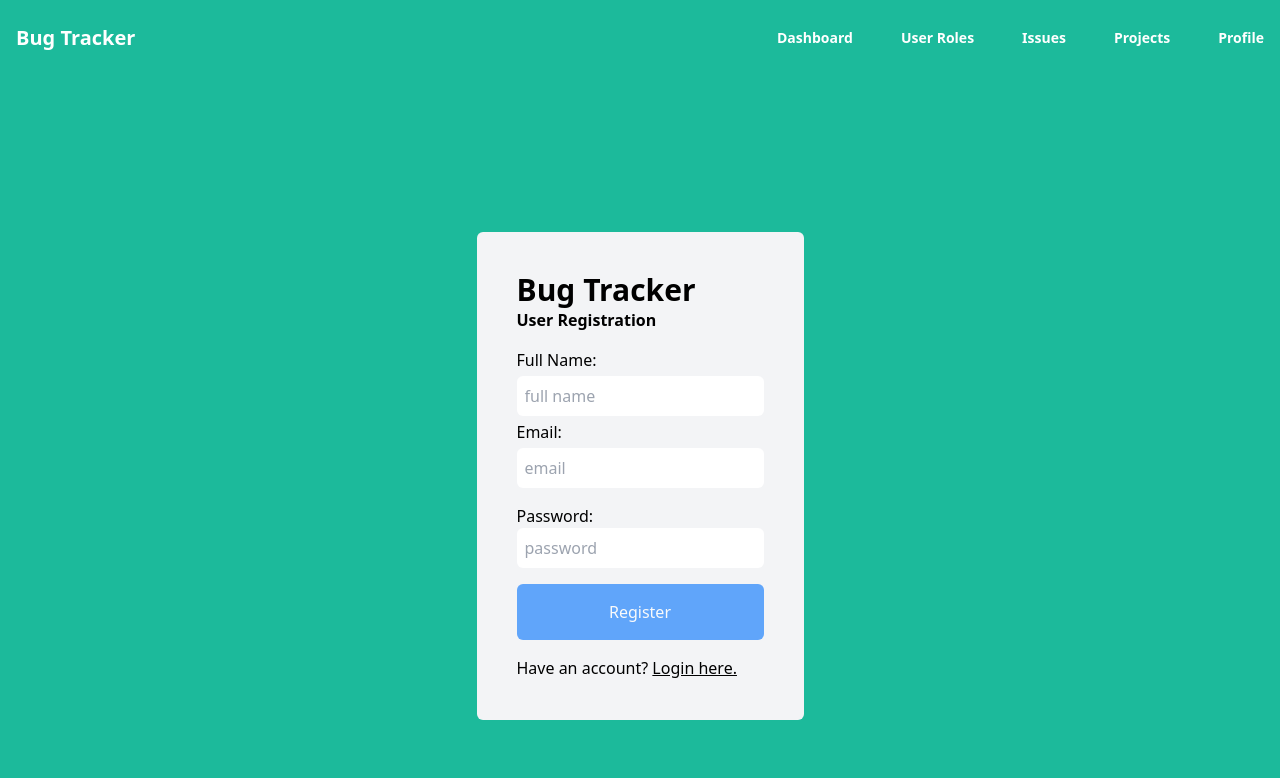
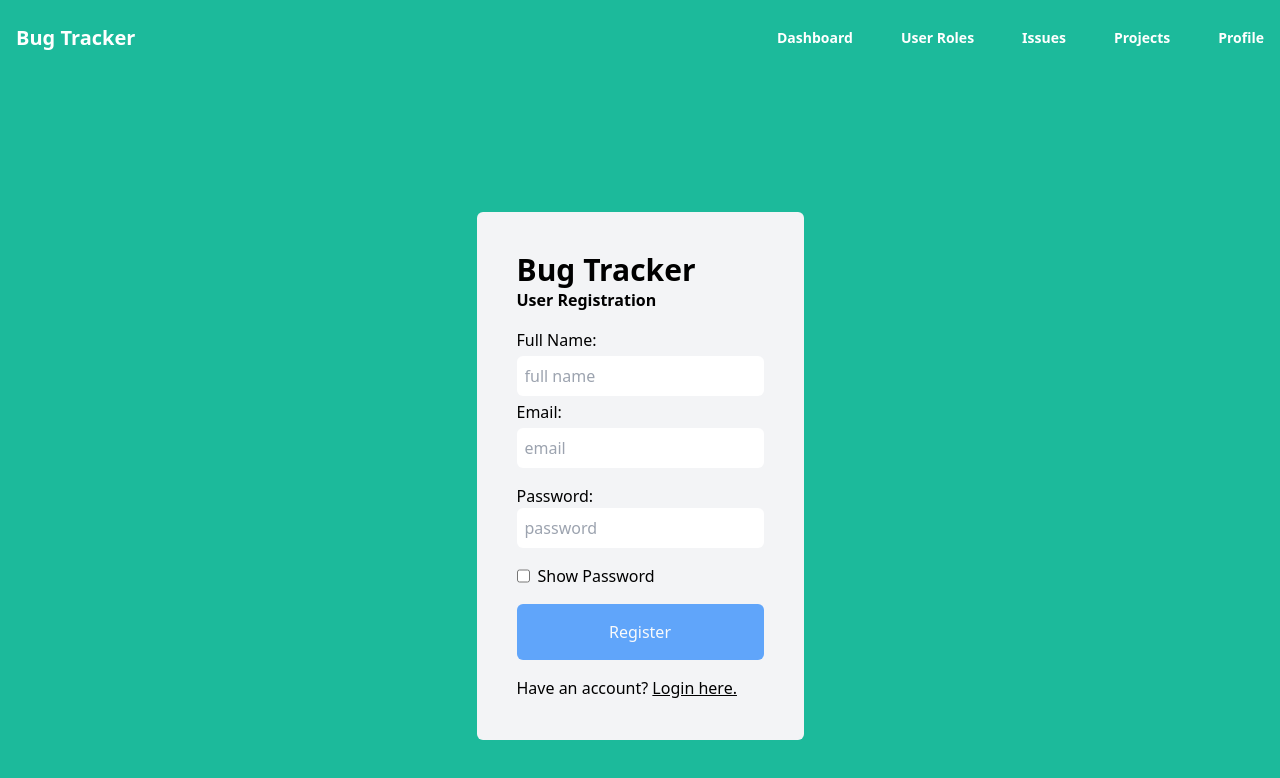
Before and after one commit to pn-code/bug-tracker, a Next.js app: page /register in a window 1280 px wide. Shown: the top 778 px of the page. Built offline with nearby package versions, Linux system fonts and the light colour scheme.

Commit message:
Added show password checkbox

```diff
--- a/src/pages/register.jsx
+++ b/src/pages/register.jsx
@@ -7,6 +7,7 @@ const Register = () => {
     const [name, setName] = useState("");
     const [email, setEmail] = useState("");
     const [password, setPassword] = useState("");
+    const [showPassword, setShowPassword] = useState(false);
 
     const router = useRouter();
 
@@ -77,6 +78,10 @@ const Register = () => {
                         />
                     </section>
 
+                    <section className="flex gap-2">
+                        <input type="checkbox" />
+                        <label htmlFor="showPassword">Show Password</label>
+                    </section>
                 </fieldset>
                 <button className="py-4 bg-blue-400 text-gray-50 rounded-md hover:bg-blue-500">
                     Register
```
